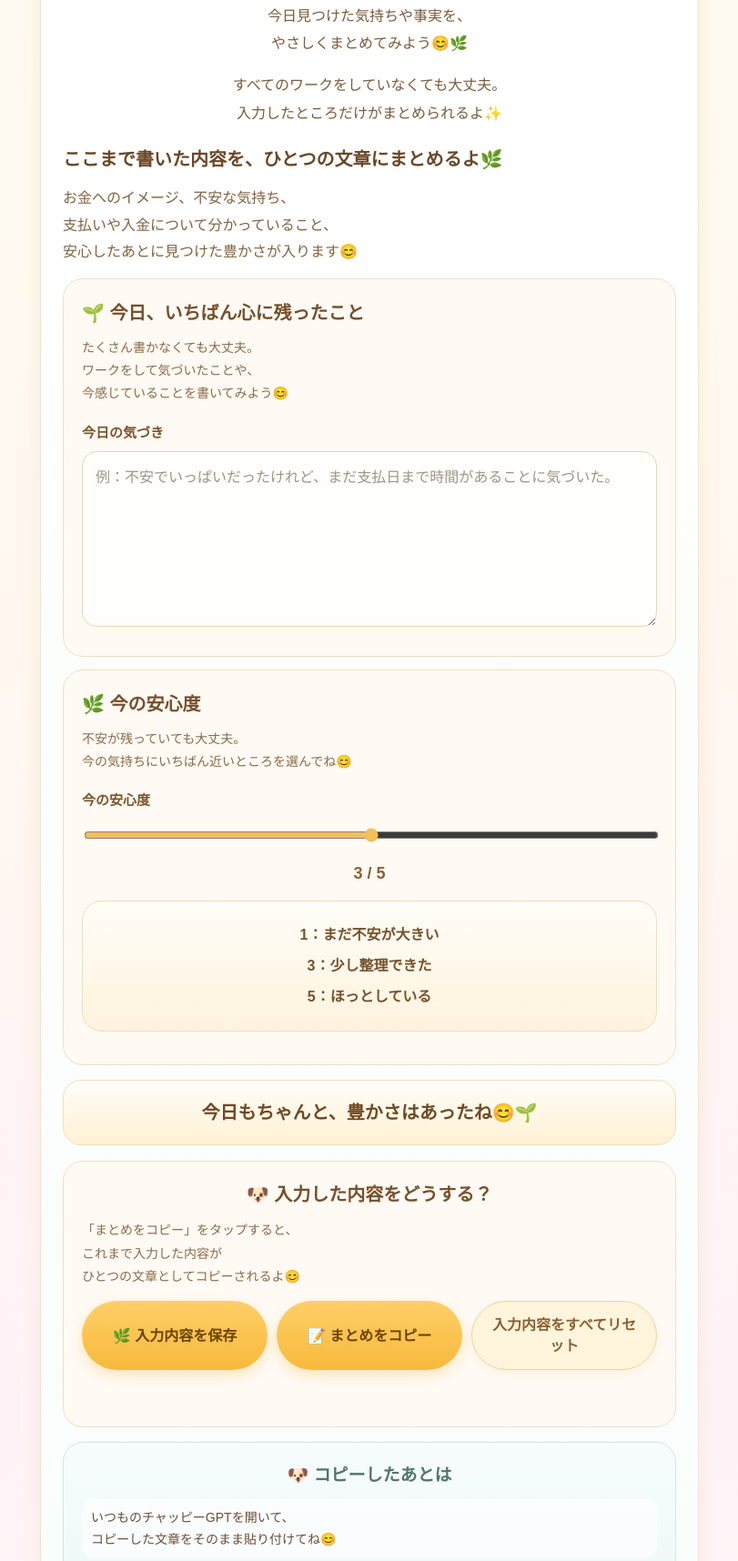
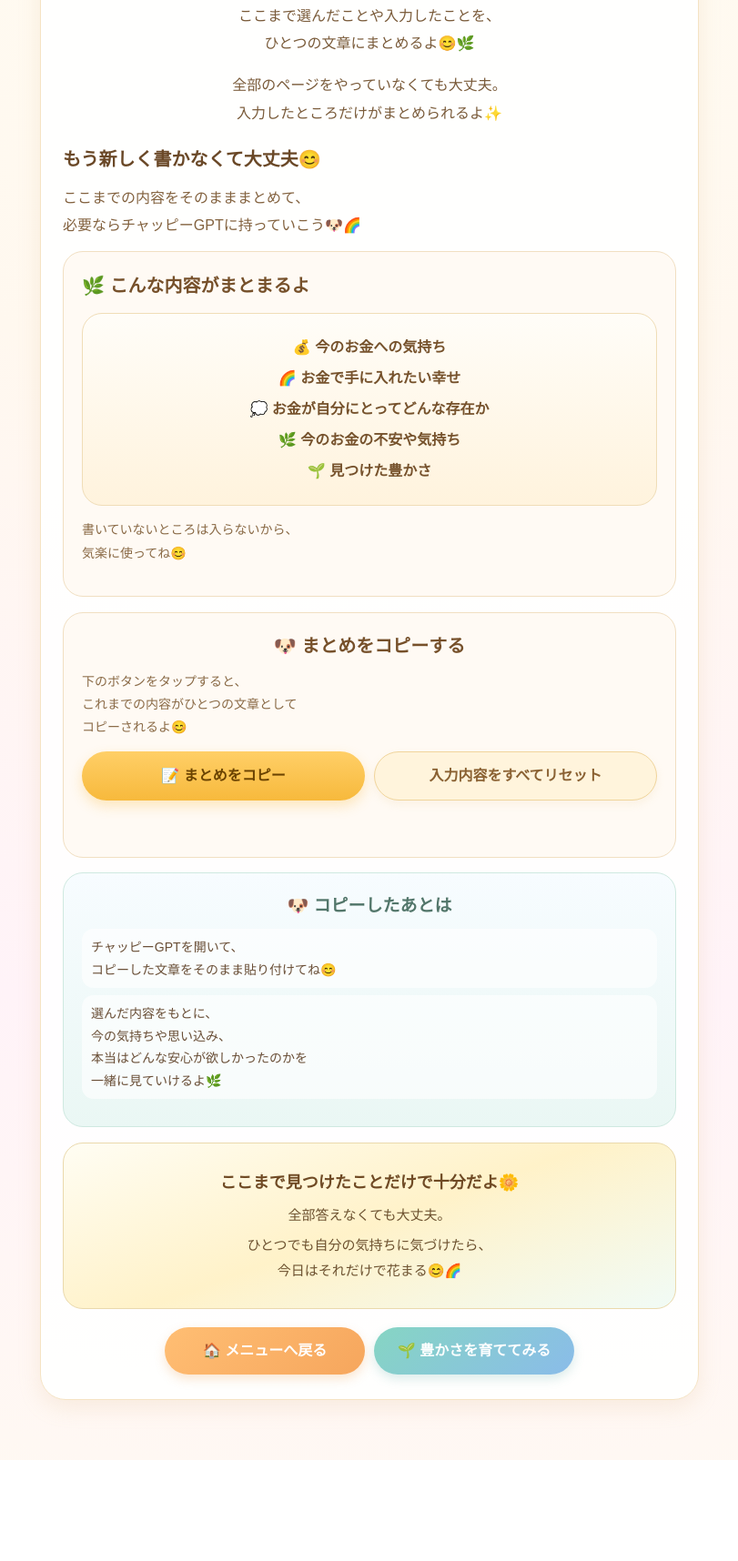
Before and after one commit to Chappy-Sally/chappy-sally-yutakasa-navi, a plain HTML site: page summary.html in a window 1280 px wide. Shown: the part 170-1886 px from the top of the page at 91% size, without its empty margins (234-1045 px from the left). After the commit the page ends 1775 px from the top, so only its background shows below. Drawn offline with Linux system fonts and the light colour scheme.

Commit message:
Update summary.html

```diff
--- a/summary.html
+++ b/summary.html
@@ -9,18 +9,17 @@
   >
 
   <title>
-    今日のまとめ｜お金の不安を安心に戻すナビ
+    内容をまとめる｜お金の不安を安心に戻すナビ
   </title>
 
   <meta
     name="description"
-    content="お金について気づいたことや、不安、支払い状況、今ある安心と豊かさをまとめてコピーするページです。"
+    content="これまで選んだ内容や入力したことを、ひとつの文章にまとめてコピーするページです。"
   >
 
   <link rel="stylesheet" href="style.css">
   <link rel="stylesheet" href="pages.css">
 
-  <script src="script.js" defer></script>
   <script src="storage.js" defer></script>
 </head>
 
@@ -30,9 +29,7 @@
 
     <main class="content-card">
 
-      <!-- =====================================
-           ページタイトル
-      ====================================== -->
+      <!-- ページタイトル -->
       <header class="page-header">
 
         <p class="page-label">
@@ -41,157 +38,90 @@
         </p>
 
         <h1 class="page-title">
-          📝 今日のまとめ
+          📝 内容をまとめる
         </h1>
 
         <p class="section-text">
-          今日見つけた気持ちや事実を、<br>
-          やさしくまとめてみよう😊🌿
+          ここまで選んだことや入力したことを、<br>
+          ひとつの文章にまとめるよ😊🌿
         </p>
 
         <p class="section-text">
-          すべてのワークをしていなくても大丈夫。<br>
+          全部のページをやっていなくても大丈夫。<br>
           入力したところだけがまとめられるよ✨
         </p>
 
       </header>
 
 
-      <!-- =====================================
-           まとめられる内容
-      ====================================== -->
+      <!-- まとめについて -->
       <section class="message-box">
 
         <p class="main-message">
-          ここまで書いた内容を、ひとつの文章にまとめるよ🌿
+          もう新しく書かなくて大丈夫😊
         </p>
 
         <p class="sub-message">
-          お金へのイメージ、不安な気持ち、<br>
-          支払いや入金について分かっていること、<br>
-          安心したあとに見つけた豊かさが入ります😊
+          ここまでの内容をそのまままとめて、<br>
+          必要ならチャッピーGPTに持っていこう🐶🌈
         </p>
 
       </section>
 
 
-      <!-- =====================================
-           今日の気づき
-      ====================================== -->
+      <!-- まとめられる内容 -->
       <section class="work-block">
 
         <h2 class="work-title">
-          🌱 今日、いちばん心に残ったこと
+          🌿 こんな内容がまとまるよ
         </h2>
-
-        <p class="mini-text">
-          たくさん書かなくても大丈夫。<br>
-          ワークをして気づいたことや、<br>
-          今感じていることを書いてみよう😊
-        </p>
-
-        <label for="todayGrowth">
-          今日の気づき
-        </label>
-
-        <textarea
-          id="todayGrowth"
-          rows="6"
-          placeholder="例：不安でいっぱいだったけれど、まだ支払日まで時間があることに気づいた。"
-        ></textarea>
-
-      </section>
-
-
-      <!-- =====================================
-           今の安心度
-      ====================================== -->
-      <section class="work-block">
-
-        <h2 class="work-title">
-          🌿 今の安心度
-        </h2>
-
-        <p class="mini-text">
-          不安が残っていても大丈夫。<br>
-          今の気持ちにいちばん近いところを選んでね😊
-        </p>
-
-        <label for="todayMeter">
-          今の安心度
-        </label>
-
-        <input
-          type="range"
-          id="todayMeter"
-          min="1"
-          max="5"
-          step="1"
-          value="3"
-        >
-
-        <p
-          id="meterText"
-          class="meter-text"
-        >
-          3 / 5
-        </p>
 
         <div class="example-box">
 
           <p>
-            1：まだ不安が大きい
+            💰 今のお金への気持ち
           </p>
 
           <p>
-            3：少し整理できた
+            🌈 お金で手に入れたい幸せ
           </p>
 
           <p>
-            5：ほっとしている
+            💭 お金が自分にとってどんな存在か
+          </p>
+
+          <p>
+            🌿 今のお金の不安や気持ち
+          </p>
+
+          <p>
+            🌱 見つけた豊かさ
           </p>
 
         </div>
 
-      </section>
-
-
-      <!-- =====================================
-           やさしいメッセージ
-      ====================================== -->
-      <section class="summary-message">
-
-        <p id="closingMessage">
-          不安をひとりで抱えず、ここまで整理できたね😊🌿
+        <p class="mini-text">
+          書いていないところは入らないから、<br>
+          気楽に使ってね😊
         </p>
 
       </section>
 
 
-      <!-- =====================================
-           保存とコピー
-      ====================================== -->
+      <!-- コピー -->
       <section class="action-section">
 
         <h2 class="action-title">
-          🐶 入力した内容をどうする？
+          🐶 まとめをコピーする
         </h2>
 
         <p class="mini-text">
-          「まとめをコピー」をタップすると、<br>
-          これまで入力した内容が<br>
-          ひとつの文章としてコピーされるよ😊
+          下のボタンをタップすると、<br>
+          これまでの内容がひとつの文章として<br>
+          コピーされるよ😊
         </p>
 
         <div class="action-buttons">
-
-          <button
-            id="saveBtn"
-            class="main-btn"
-            type="button"
-          >
-            🌿 入力内容を保存
-          </button>
 
           <button
             id="copyBtn"
@@ -220,9 +150,7 @@
       </section>
 
 
-      <!-- =====================================
-           チャッピーGPTへの案内
-      ====================================== -->
+      <!-- チャッピーGPTへの案内 -->
       <section class="hint-box">
 
         <h2 class="hint-title">
@@ -230,45 +158,40 @@
         </h2>
 
         <p>
-          いつものチャッピーGPTを開いて、<br>
+          チャッピーGPTを開いて、<br>
           コピーした文章をそのまま貼り付けてね😊
         </p>
 
         <p>
-          前向きな答えを自分で作らなくても大丈夫。<br>
-          チャッピーと一緒に、今の気持ちを整理しながら<br>
-          安心できる視点を見つけていこう🌿
+          選んだ内容をもとに、<br>
+          今の気持ちや思い込み、<br>
+          本当はどんな安心が欲しかったのかを<br>
+          一緒に見ていけるよ🌿
         </p>
 
       </section>
 
 
-      <!-- =====================================
-           終わりのメッセージ
-      ====================================== -->
+      <!-- 終わりのメッセージ -->
       <section class="complete-box">
 
         <p class="complete-main">
-          今日の気持ちを、ここまで見つけられました🌼
+          ここまで見つけたことだけで十分だよ🌼
         </p>
 
         <p>
-          すぐに全部解決しなくても大丈夫。<br>
-          不安に気づいて、事実を確認して、<br>
-          自分に寄り添えたことが大切な一歩だよ😊
+          全部答えなくても大丈夫。
         </p>
 
         <p>
-          安心に戻れたら、<br>
-          そこからまた小さな豊かさを育てていこう🌱
+          ひとつでも自分の気持ちに気づけたら、<br>
+          今日はそれだけで花まる😊🌈
         </p>
 
       </section>
 
 
-      <!-- =====================================
-           ページ移動
-      ====================================== -->
+      <!-- ページ移動 -->
       <div class="page-buttons">
 
         <a
@@ -291,67 +214,5 @@
 
   </div>
 
-
-  <!-- =====================================
-       安心度の表示
-  ====================================== -->
-  <script>
-    "use strict";
-
-    window.updateMeterText = function () {
-      const meter =
-        document.getElementById("todayMeter");
-
-      const meterText =
-        document.getElementById("meterText");
-
-      const closingMessage =
-        document.getElementById("closingMessage");
-
-      if (!meter || !meterText) {
-        return;
-      }
-
-      const value =
-        Number(meter.value);
-
-      meterText.textContent =
-        `${value} / 5`;
-
-      if (!closingMessage) {
-        return;
-      }
-
-      const messages = {
-        1: "まだ不安が大きいんだね。今日はここまででも十分だよ🌿",
-        2: "不安の中でも、自分の気持ちを見つけられたね😊",
-        3: "少しずつ、気持ちと事実を整理できているよ🌱",
-        4: "安心できることが、少し見えてきたね😊🌈",
-        5: "ほっとできたね。今日の自分に花まるをあげよう🌼"
-      };
-
-      closingMessage.textContent =
-        messages[value] || messages[3];
-    };
-
-
-    document.addEventListener(
-      "DOMContentLoaded",
-      () => {
-        const meter =
-          document.getElementById("todayMeter");
-
-        if (meter) {
-          meter.addEventListener(
-            "input",
-            window.updateMeterText
-          );
-        }
-
-        window.updateMeterText();
-      }
-    );
-  </script>
-
 </body>
 </html>
```
